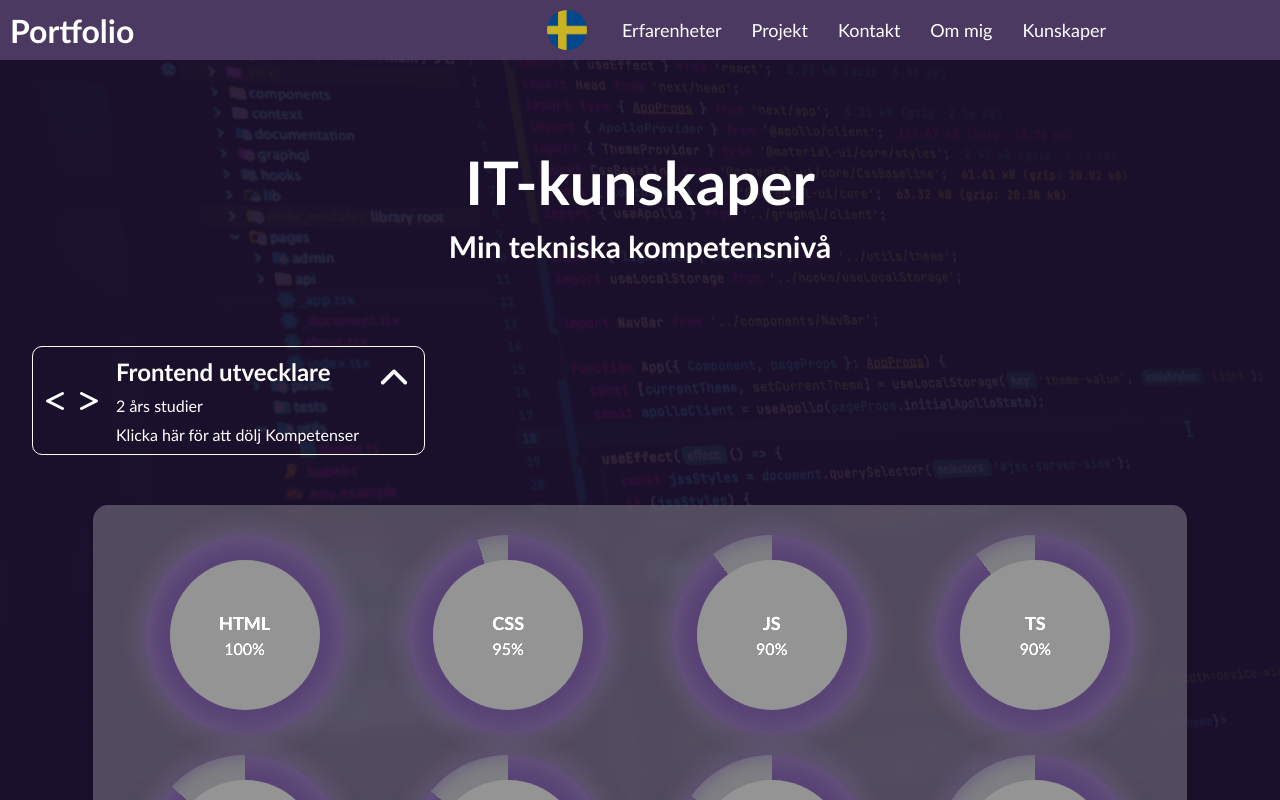
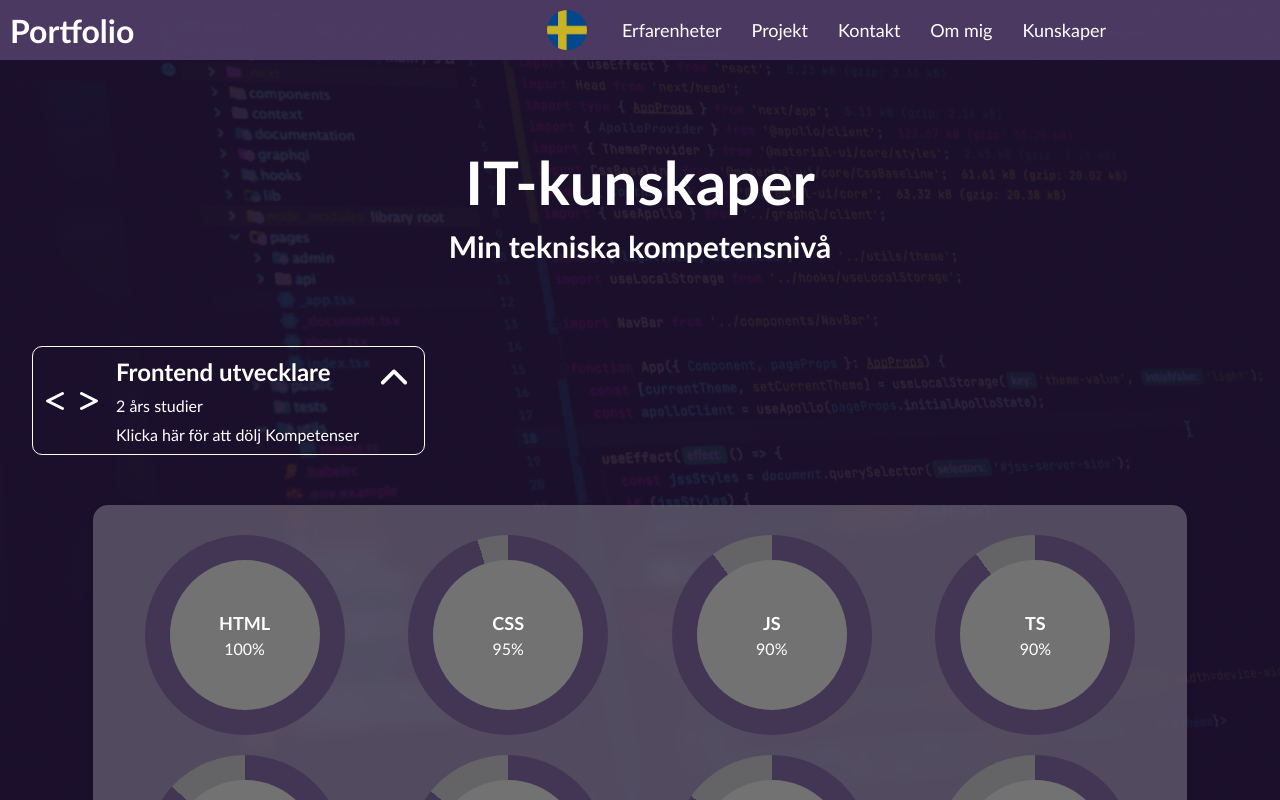
Before and after one commit to josephkhella2010/portofolio, a React (Vite) app in the folder frontend/portfolio/: page / in a window 1280 px wide. Both pictures are taken after a click on the element 228 px from the left and 2090 px from the top of the page. Shown: the part 1690-2490 px from the top of the page. Built offline with nearby package versions, Linux system fonts and the light colour scheme; a web font is replaced by a local one.

Commit message:
fix error

```diff
--- a/frontend/portfolio/src/pages/skills/WebExperienceSection.tsx
+++ b/frontend/portfolio/src/pages/skills/WebExperienceSection.tsx
@@ -250,7 +250,7 @@ const useStyles = createUseStyles({
     position: "relative",
   },
 
-  progress: (data: any) => ({
+  /*   progress: (data: any) => ({
     height: "100%",
     width: "100%",
     borderRadius: "50%",
@@ -268,7 +268,18 @@ const useStyles = createUseStyles({
       rgb(101 102 103 / 94%) ${data.deg}deg
     )`,
   }),
+ */
+  progress: {
+    height: "100%",
+    width: "100%",
+    borderRadius: "50%",
+    display: "flex",
+    justifyContent: "center",
+    alignItems: "center",
 
+    background:
+      "conic-gradient(rgb(67 54 84) calc(var(--deg) * 1deg), rgb(101 102 103 / 94%) 0deg)",
+  },
   inner: {
     position: "absolute",
     width: "75%",
@@ -343,7 +354,8 @@ export default function WebExperienceSection() {
   }, [sorted]);
 
   // ❗ Call useStyles only ONCE
-  const classes = useStyles({ deg: 0 });
+  // const classes = useStyles({ deg: 0 });
+  const classes = useStyles();
 
   return (
     <div className={classes.progressWrapper}>
@@ -351,11 +363,14 @@ export default function WebExperienceSection() {
         const deg = (progressVal[index] * 360) / 100;
 
         // ❗ Generate dynamic styles
-        const dynamic = useStyles({ deg });
+        //const dynamic = useStyles({ deg });
 
         return (
           <div key={item.name} className={classes.circle}>
-            <div className={dynamic.progress}>
+            <div
+              className={classes.progress}
+              style={{ "--deg": deg } as React.CSSProperties}
+            >
               <div className={classes.inner}></div>
 
               <div className={classes.valueContainer}>
--- a/frontend/portfolio/src/utils/projectArr.ts
+++ b/frontend/portfolio/src/utils/projectArr.ts
@@ -1,10 +1,17 @@
 export const projectArr = [
+  {
+    name: "Quiz",
+    url: "/foto/quizTwo.png",
+    text: "Quiz With Node.js backend",
+    title: "Crud With Login",
+    link: "https://migrations-samhallet-test.onrender.com/",
+  },
   {
     name: "Recycle Computer",
     url: "/foto/recycleComputer.png",
     text: "",
     title: "Recycle Computer",
-    link: "https://gmcomputerrecycle.com",
+    link: "https://computerprojectgm.onrender.com/",
   },
 
   {
```
Also changed, not shown: frontend/portfolio/public/foto/quizTwo.png (added).
